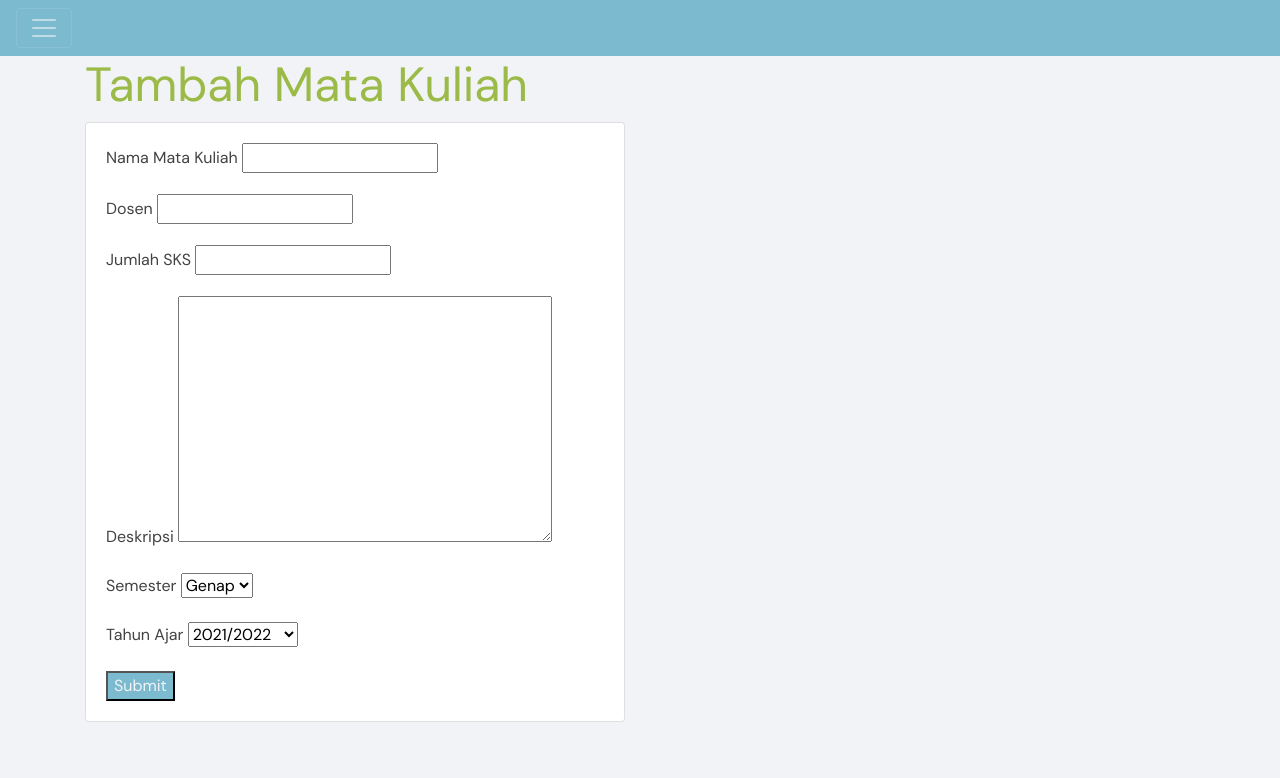
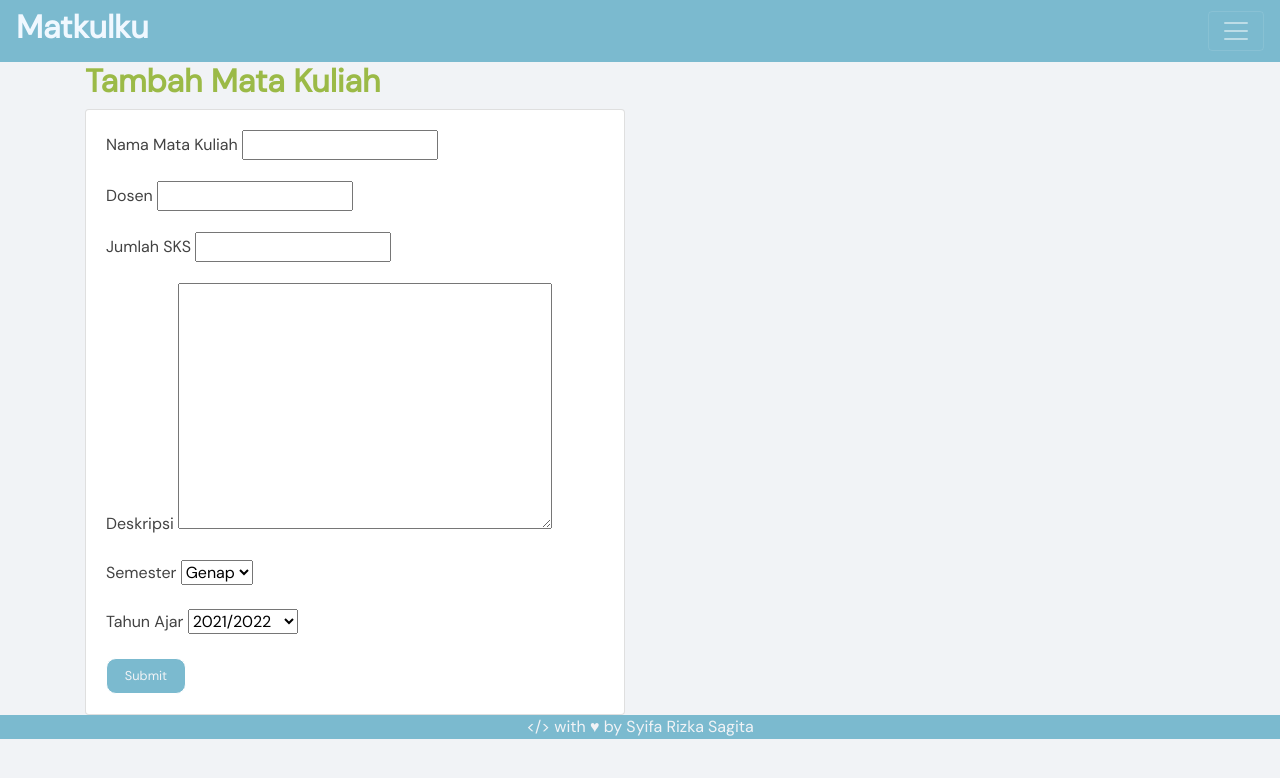
Before and after one commit to syifarizka/oprec-fuki, a Django app: page / in a window 1280 px wide. Shown: the top 778 px of the page. Run offline with Django 3.2, Linux system fonts and the light colour scheme; data that the repository does not hold is empty; some libraries are stand-ins or nearby versions.

Commit message:
bener2in

```diff
--- a/main/models.py
+++ b/main/models.py
@@ -1,6 +1,5 @@
 from django.db import models
 
-# Create your models here.
 class MataKuliah(models.Model):
     nama = models.CharField(max_length=250)
     dosen = models.CharField(max_length=250)
@@ -9,6 +8,7 @@ class MataKuliah(models.Model):
     semester = models.CharField(max_length=9)
     tahun_ajar = models.CharField(max_length=250)
 
+# many to one
 class Tugas(models.Model):
     name = models.CharField(max_length=250, default='none')
     deadline = models.DateField()
--- a/main/templates/main/home.html
+++ b/main/templates/main/home.html
@@ -37,22 +37,18 @@
                   <tbody>
                     <tr>
                       <th scope="row">Dosen</th>
-                      <td></td>
                       <td>{{ i.dosen }}</td>
                     </tr>
                     <tr>
                       <th scope="row">Deskripsi</th>
-                      <td></td>
                       <td>{{ i.deskripsi }}</td>
                     </tr>
                     <tr>
                       <th scope="row">Semester</th>
-                      <td></td>
                       <td>{{ i.semester }} {{ i.tahun_ajar }}</td>
                     </tr>
                     <tr>
                       <th scope="row">Tugas</th>
-                      <td></td>
                       <td>
                         <ul>
                           {% for j in i.tugas_set.all %}
@@ -61,15 +57,15 @@
                           </li>
                           {% endfor %}
                         </ul>
-                        <form action="{% url 'main:savetugas' pk=i.id %}" method="POST">
-                          {% csrf_token %}
-                          <ul style="display: inline;">{{ Tugas_Form.as_ul }}</ul>
-                          <button class="submit small-button" type="submit">Tambah</button>
-                        </form>
                       </td>
                     </tr>
                   </tbody>
                 </table>
+                <form action="{% url 'main:savetugas' pk=i.id %}" method="POST">
+                  {% csrf_token %}
+                  {{ Tugas_Form.as_p }}
+                  <button class="submit small-button" type="submit">Tambah</button>
+                </form>
               </div>
             </div>
           {% endfor %}
--- a/main/views.py
+++ b/main/views.py
@@ -4,13 +4,14 @@ from .models import MataKuliah, Tugas
 from .forms import MataKuliah_Form, Tugas_Form
 
 
-# Create your views here.
+# Landing page
 def home(request):
     matkul = MataKuliah.objects.all()
     tugas = Tugas.objects.all()
     response = {'matkul' : matkul, 'tugas' : tugas, 'MataKuliah_Form' : MataKuliah_Form, 'Tugas_Form' : Tugas_Form}
     return render(request, 'main/home.html', response)
 
+# save isi form mata kuliah
 def savematkul(request):
     form = MataKuliah_Form(request.POST or None)
     if (form.is_valid() and request.method == 'POST'):
@@ -20,10 +21,11 @@ def savematkul(request):
         form = MataKuliah_Form()
         return render(request,'main/home.html')
 
+#save isi form tugas
 def savetugas(request, pk):
     form = Tugas_Form(request.POST or None)
     if (form.is_valid() and request.method == 'POST'):
-        matkul = get_object_or_404(MataKuliah, pk=pk)
+        matkul = get_object_or_404(MataKuliah, pk=pk)           # ambil object mata kuliah dari primary keynya
         new_tugas = Tugas()
         new_tugas.name = form.cleaned_data['name']
         new_tugas.deadline = form.cleaned_data['deadline']
--- a/static/css/style.css
+++ b/static/css/style.css
@@ -13,13 +13,20 @@ body {
   color: #f1f3f6;
 }
 
+.footer {
+  background-color:#7bbacf;
+  color: #f1f3f6;
+  text-align: center;
+}
+
 p {
   font-size: 1em;
   color : #424242;
 }
 
 h1 {
-  font-size: 3em;
+  font-size: 2em;
+  font-weight: bold;
   color : #9bba47;
 }
 
@@ -34,13 +41,25 @@ h3 {
 }
 
 .button{
+  width: 80px;
+  height: 36px;
+  border-radius: 10px;
+  font-size: 0.8em;
+  border: 1px solid #ffffff;
+  cursor: pointer;
   color :#f1f3f6;
   background-color: #7bbacf;
 }
 
 .small-button {
+  width: 60px;
+  height: 25px;
+  border-radius: 10px;
+  cursor: pointer;
   color :#f1f3f6;
   background-color: #9bba47;
+  border: 1px solid #ffffff;
+  font-size: 0.7em;
 }
 
 .small-card {
--- a/templates/base.html
+++ b/templates/base.html
@@ -14,6 +14,7 @@
 
 <body>
   <nav class="navbar navbar-expand-ml navbar-dark">
+    <h1 style="color: aliceblue;">Matkulku</h1>
     <button class="navbar-toggler" type="button" data-toggle="collapse" data-target="#navbarSupportedContent" aria-controls="navbarSupportedContent" aria-expanded="false" aria-label="Toggle navigation">
       <span class="navbar-toggler-icon"></span>
     </button>
@@ -25,6 +26,12 @@
 
   {% block content %}
   {% endblock content %}
+
+  <footer class="footer" class="py-4 bg-dark text-white-50">
+    <div class="">
+       <a>&lt;/&gt; with &hearts; by Syifa Rizka Sagita</a>
+    </div>
+  </footer>
 </body>
 
 <script src="https://code.jquery.com/jquery-3.5.1.slim.min.js" integrity="sha384-DfXdz2htPH0lsSSs5nCTpuj/zy4C+OGpamoFVy38MVBnE+IbbVYUew+OrCXaRkfj" crossorigin="anonymous"></script>
```
Also changed, not shown: main/tests.py (+0 -9 lines).
